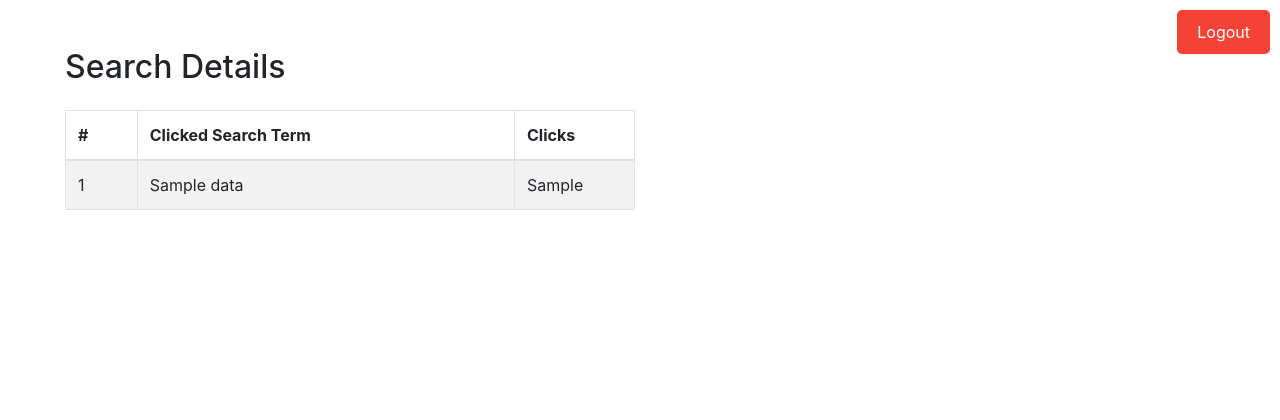
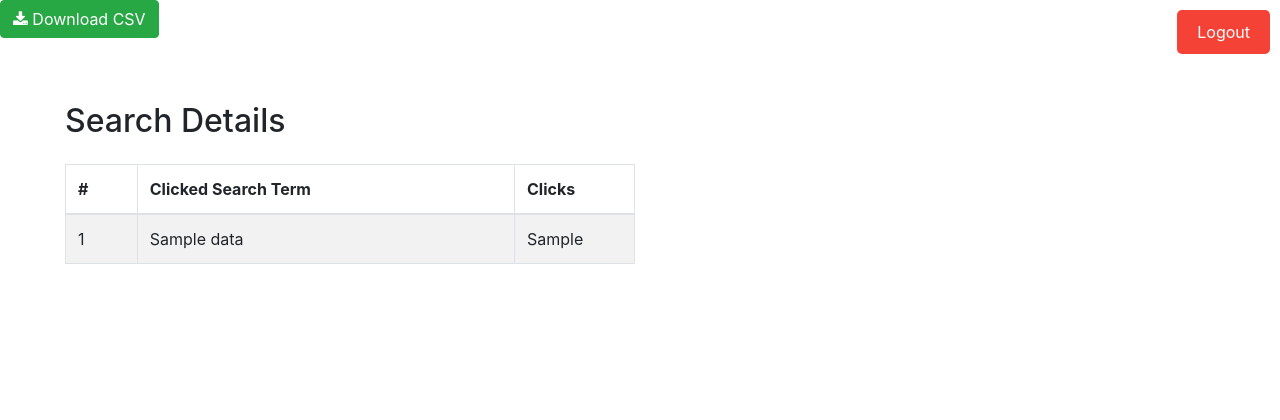
Before and after one commit to DavidMajomi/Beer-co, a PHP site: page /admin_data.php in a window 1280 px wide. Shown: the top 420 px of the page. Run offline with PHP 8.4, Linux system fonts and the light colour scheme; tables that the repository leaves empty or names only in its code hold one stand-in row (values such as "Sample post").

Commit message:
Update admin_data.php
added csv export

```diff
--- a/admin_data.php
+++ b/admin_data.php
@@ -10,6 +10,42 @@ if (isset($_POST['logout'])) {
     header("Location: idle.php");
     exit;
 }
+
+// Check if the download button was clicked
+// CSV download functionality
+$currentDate = date('mdY');
+if (isset($_POST['download_csv'])) {
+    // Include config file
+    require_once "config.php";
+
+    // Fetch data from the database
+    $sql = "SELECT * FROM popular_data ORDER BY clicks DESC";
+    if ($result = mysqli_query($link, $sql)) {
+        // Open a memory stream for the CSV output
+        $output = fopen('php://output', 'w');
+
+        // Output the headers for CSV
+        fputcsv($output, ['#', 'Clicked Search Term', 'Clicks']);
+
+        // Output the data rows
+        while ($row = mysqli_fetch_assoc($result)) {
+            fputcsv($output, [$row['id'], $row['brand_name'], $row['clicks']]);
+        }
+
+        // Close the output stream
+        fclose($output);
+
+        // Set headers to force download
+        header('Content-Type: text/csv');
+        header('Content-Disposition: attachment; filename="popular_data_' . $currentDate . '.csv"');
+
+        // Exit to stop further script execution
+        exit;
+    } else {
+        echo "Oops! Something went wrong. Please try again later.";
+    }
+}
+
 ?>
 
 <!DOCTYPE html>
@@ -72,7 +108,11 @@ if (isset($_POST['logout'])) {
     <form method="POST" action="">
         <button class="logout-btn" type="submit" name="logout">Logout</button>
     </form>
-
+    <form method="POST" action="">
+    <button type="submit" name="download_csv" class="btn btn-success mb-3">
+        <i class="fa fa-download"></i> Download CSV
+    </button>
+    </form>
     <div class="wrapper">
         <div class="container-fluid">
             <div class="row">
@@ -116,6 +156,8 @@ if (isset($_POST['logout'])) {
                         echo "Oops! Something went wrong. Please try again later.";
                     }
 
+
+
                     // Close connection
                     mysqli_close($link);
                     ?>
```
